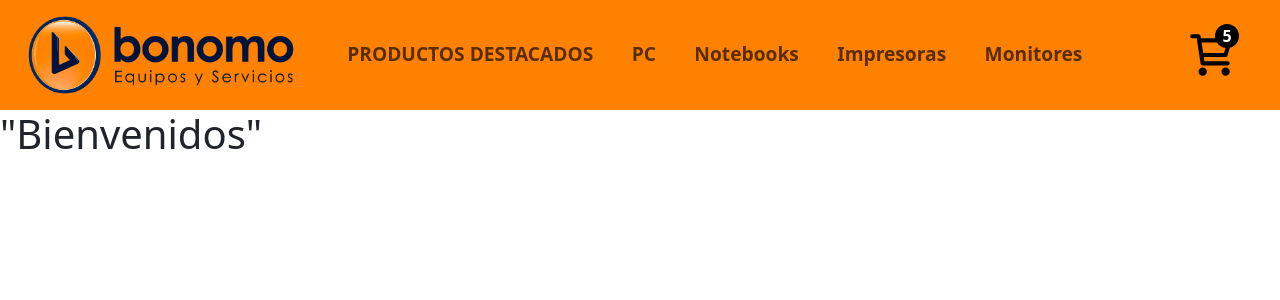
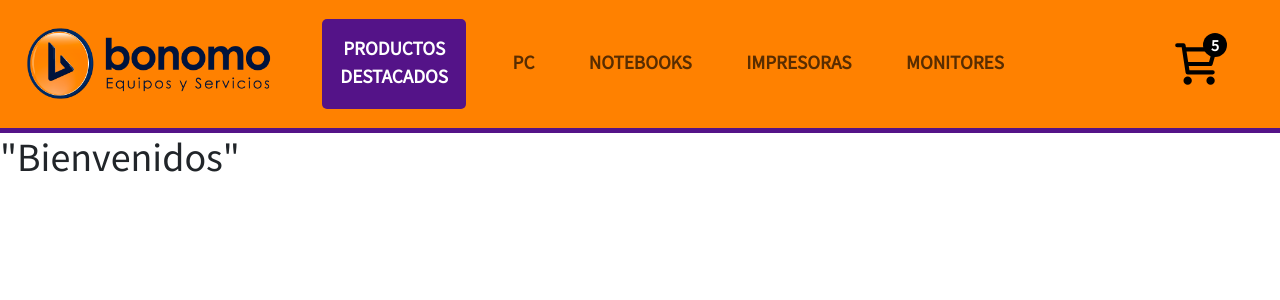
Before and after one commit to pclavellino/PreEntrega1-React-Clavellino, a React (Create React App) app: page / in a window 1280 px wide. Shown: the top 300 px of the page. Built offline with nearby package versions, Linux system fonts and the light colour scheme.

Commit message:
Actualizacion de Navbar

```diff
--- a/public/index.html
+++ b/public/index.html
@@ -1,14 +1,14 @@
 <!DOCTYPE html>
-<html lang="en">
+<html lang="es">
   <head>
     <meta charset="utf-8" />
-    <link rel="icon" href="%PUBLIC_URL%/favicon.ico" />
+    <link rel="icon" href="./favicon.jpg" />
     <meta name="viewport" content="width=device-width, initial-scale=1" />
     <meta name="theme-color" content="#000000" />
     <meta name="description" content="Web site created using create-react-app"/>
-    <link rel="apple-touch-icon" href="%PUBLIC_URL%/logo192.png" />
     <link rel="manifest" href="%PUBLIC_URL%/manifest.json" />
     <title>Bonomo Sistemas - Tienda Online</title>
+    <link href="https://fonts.googleapis.com/css2?family=Source+Sans+Pro&display=swap" rel="stylesheet">
     <link href="https://cdn.jsdelivr.net/npm/bootstrap@5.3.1/dist/css/bootstrap.min.css" rel="stylesheet" integrity="sha384-4bw+/aepP/YC94hEpVNVgiZdgIC5+VKNBQNGCHeKRQN+PtmoHDEXuppvnDJzQIu9" crossorigin="anonymous">
   </head>
   <body>
--- a/src/App.css
+++ b/src/App.css
@@ -1,49 +1,53 @@
-.App {
-  text-align: center;
-}
-
-.App-logo {
-  height: 40vmin;
-  pointer-events: none;
-}
-
-@media (prefers-reduced-motion: no-preference) {
-  .App-logo {
-    animation: App-logo-spin infinite 20s linear;
-  }
-}
-
-.App-header {
-  background-color: #282c34;
-  min-height: 100vh;
-  display: flex;
-  flex-direction: column;
-  align-items: center;
-  justify-content: center;
-  font-size: calc(10px + 2vmin);
-  color: white;
-}
-
-.App-link {
-  color: #61dafb;
+body  {
+  font-family: "Source Sans Pro";
 }
 
 .logoPrincipal   {
-  width: 300px;
+  width: 275px;
   height: auto;
 }
 
 .navbar   {
+  display: flex;
+  flex-direction: row;
+  text-align: center;
   background-color: #FF8100 ;
+  border-bottom: 5px solid #541388;
+  margin: 0;
+  padding: 0;
 }
 
 .nav-item   {
-  margin: 0.7rem;
+  display: flex;
+  align-items: center;
+  margin: 1.2rem;
 }
 
 .nav-link  {
   font-size: 1.2rem;
   font-weight: bold;
+  border-bottom: 3px solid #FF8100;
+}
+
+.nav-link:hover {
+  border-bottom: 3px solid #541388;
+}
+
+.destacados   {
+  background-color: #541388;
+  border-radius: 5px;
+  padding: 0.4rem;
+  width: 9rem;
+}
+
+.destacados a {
+  color: #FFFFFF;
+  border-bottom: 3px solid #541388;
+}
+
+.destacados a:hover   {
+  color: #FFFFFF;
+  box-shadow: 3px 3px 25px #541388;
 }
 
 .cartContainer {
@@ -76,12 +80,3 @@
   width: 50px;
   height: 50px;
 }
-
-@keyframes App-logo-spin {
-  from {
-    transform: rotate(0deg);
-  }
-  to {
-    transform: rotate(360deg);
-  }
-}
--- a/src/App.js
+++ b/src/App.js
@@ -5,8 +5,12 @@ import ItemListContainer from "./components/ItemListContainer"
 function App() {
   return (
     <div >
-      <NavBar />
-      <ItemListContainer />
+      <header>
+        <NavBar />
+      </header>
+      <main>
+        <ItemListContainer />
+      </main>
     </div>
   );
 }
--- a/src/components/NavBar.jsx
+++ b/src/components/NavBar.jsx
@@ -11,25 +11,25 @@ const NavBar = () => {
                 <MenuButton />
                     <div className="collapse navbar-collapse" id="navbarNav">
                         <ul className="navbar-nav">
-                            <li className="nav-item">
+                            <li className="nav-item destacados">
                                 <CategoryItem name="PRODUCTOS DESTACADOS"/>
                             </li>
                             <li className="nav-item">
                                 <CategoryItem name="PC"/>
                             </li>
                             <li className="nav-item">
-                                <CategoryItem name="Notebooks"/>
+                                <CategoryItem name="NOTEBOOKS"/>
                             </li>
                             <li className="nav-item">
-                                <CategoryItem name="Impresoras"/>
+                                <CategoryItem name="IMPRESORAS"/>
                             </li>
                             <li className="nav-item">
-                                <CategoryItem name="Monitores"/>
+                                <CategoryItem name="MONITORES"/>
                             </li>
                         </ul>
                     </div>
+                <CartWidget />
             </div>
-            <CartWidget />
         </nav>
     )
 }
```
Also changed, not shown: public/favicon.jpg (added), 1 other file (tests, documents, lock files or other folders).
